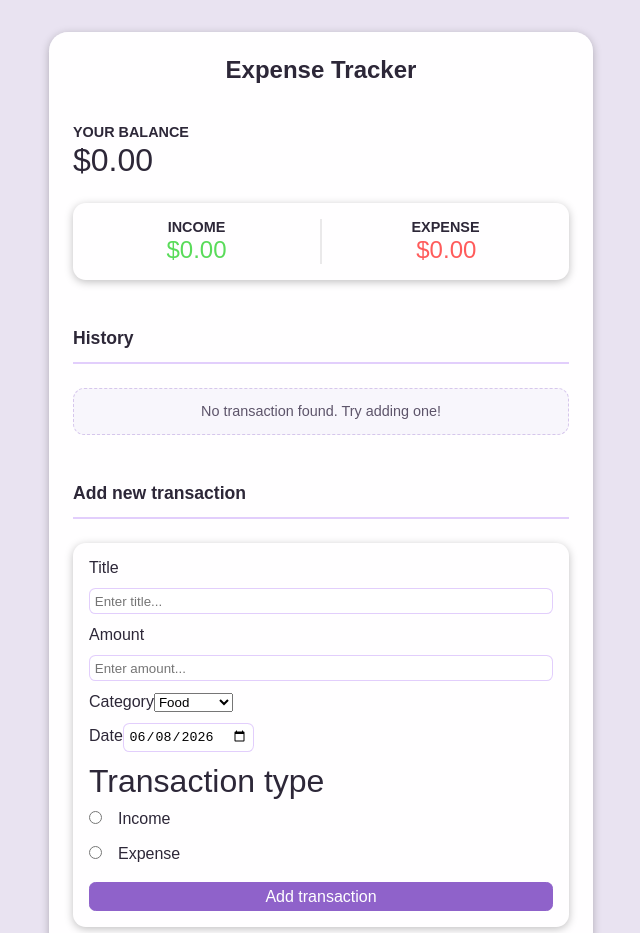
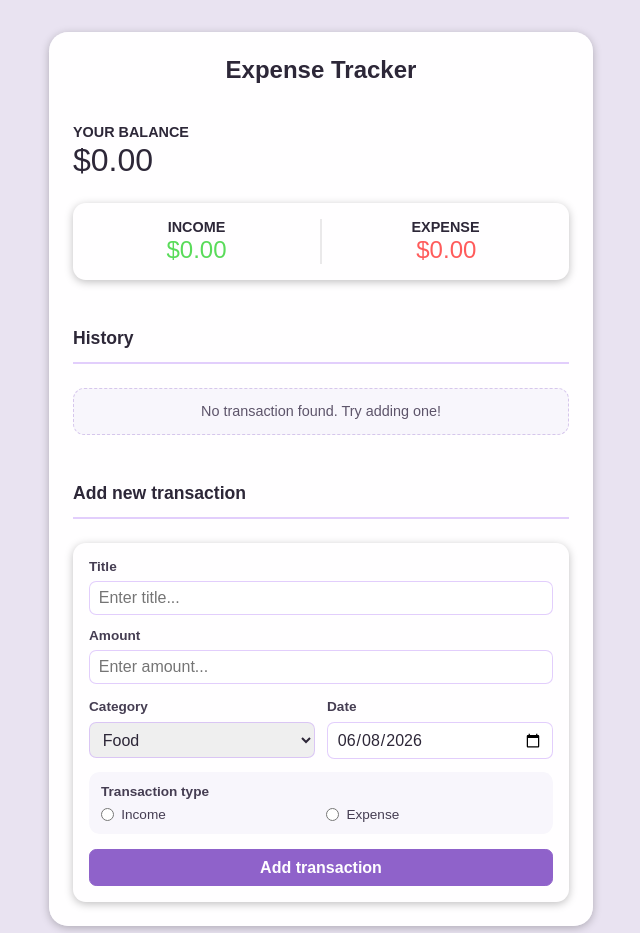
Before and after one commit to SeanNg774/Expense--tracker-evolution, a React app: page / in a window 1280 px wide. Shown: the top 933 px of the page, without its empty margins (319-959 px from the left). Built offline with nearby package versions, Linux system fonts and the light colour scheme; the HTML template or start-up script is replaced by a standard one.

Commit message:
Refine transaction form layout

```diff
--- a/src/components/items/ItemForm.module.css
+++ b/src/components/items/ItemForm.module.css
@@ -1,21 +1,31 @@
 .wrapper {
+  border-radius: 0.8rem;
   padding: 1rem;
-  border-radius: 0.8rem;
 }
+
 form {
   display: flex;
   flex-direction: column;
 }
 
+form label,
+.radio-buttons p {
+  color: rgb(69, 61, 82);
+  font-size: 0.85rem;
+  font-weight: 700;
+  margin: 0;
+}
+
 form button {
   background-color: rgb(143, 98, 202);
-  border-radius: 0.4rem;
   border: 1px solid rgb(143, 98, 202);
-  margin-top: 0.7rem;
-  font: inherit;
-  padding: 0.3rem;
+  border-radius: 0.45rem;
   color: rgb(255, 255, 255);
   cursor: pointer;
+  font: inherit;
+  font-weight: 700;
+  margin-top: 0.9rem;
+  padding: 0.55rem;
 }
 
 form button:hover,
@@ -23,23 +33,64 @@ form button:active {
   background-color: rgb(124, 66, 199);
 }
 
-input {
-  border-radius: 0.4rem;
+input,
+select {
   border: 1px solid rgba(197, 157, 250, 0.5);
-  padding: 0.3rem;
-  margin: 0.7rem 0;
+  border-radius: 0.45rem;
+  box-sizing: border-box;
+  color: rgb(45, 39, 56);
+  font: inherit;
+  margin: 0.45rem 0 0.8rem;
+  min-width: 0;
+  padding: 0.45rem 0.55rem;
+  width: 100%;
 }
 
-input:focus {
-  border-color: rgb(174, 120, 245);
+input:focus,
+select:focus {
+  border-color: rgb(143, 98, 202);
   outline: none;
 }
 
-.radio-buttons label {
-  margin-left: 1rem;
+.form-row {
+  display: grid;
+  gap: 0.75rem;
+  grid-template-columns: minmax(0, 1fr) minmax(0, 1fr);
 }
 
 .radio-buttons {
+  background-color: rgb(248, 246, 252);
+  border-radius: 0.65rem;
   display: flex;
   flex-direction: column;
+  gap: 0.55rem;
+  padding: 0.75rem;
 }
+
+.type-options {
+  display: grid;
+  gap: 0.65rem;
+  grid-template-columns: 1fr 1fr;
+}
+
+.type-options div {
+  align-items: center;
+  display: flex;
+  gap: 0.45rem;
+}
+
+.type-options input {
+  margin: 0;
+  width: auto;
+}
+
+.type-options label {
+  font-weight: 500;
+}
+
+@media (max-width: 560px) {
+  .form-row,
+  .type-options {
+    grid-template-columns: 1fr;
+  }
+}
```
